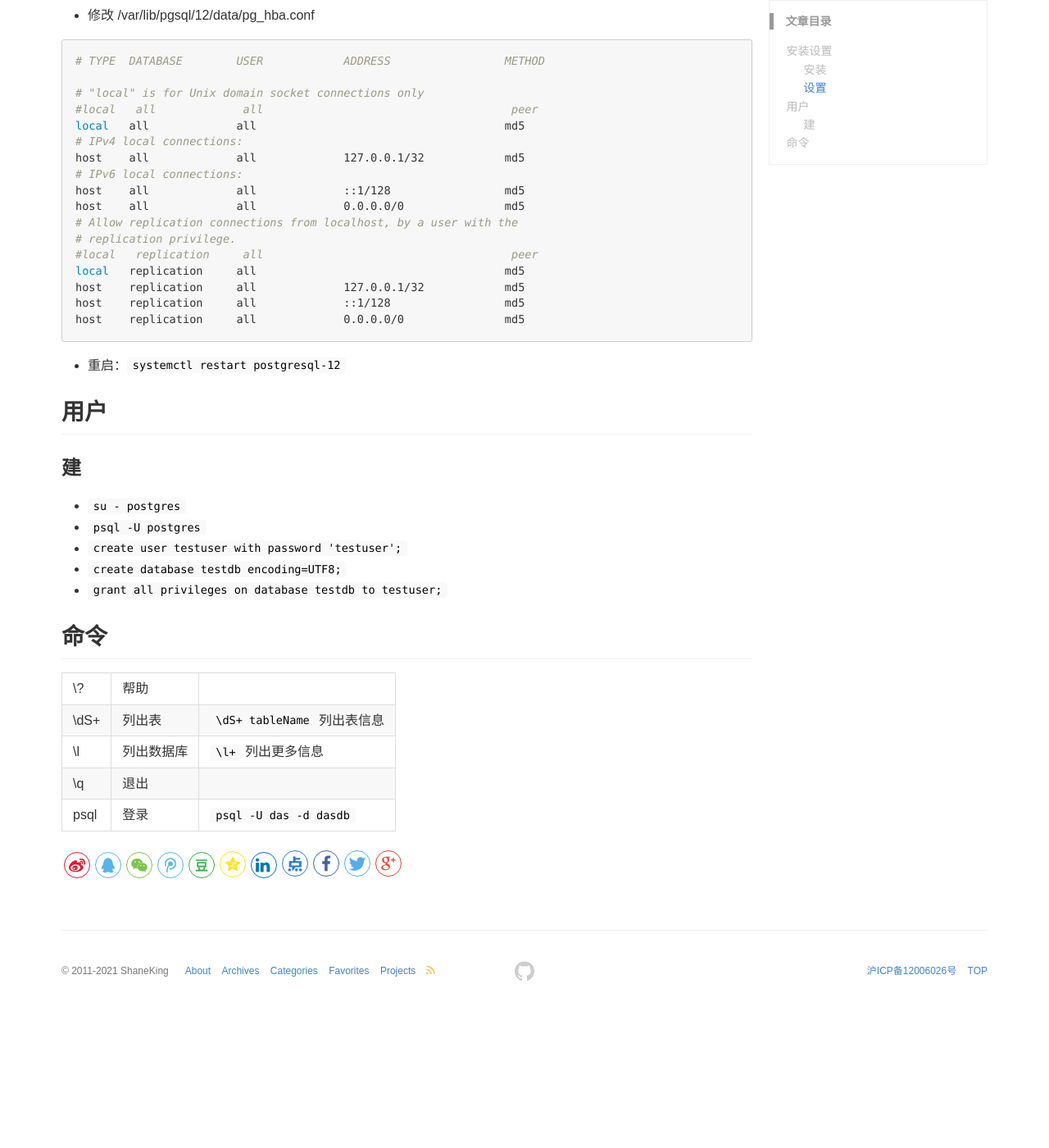
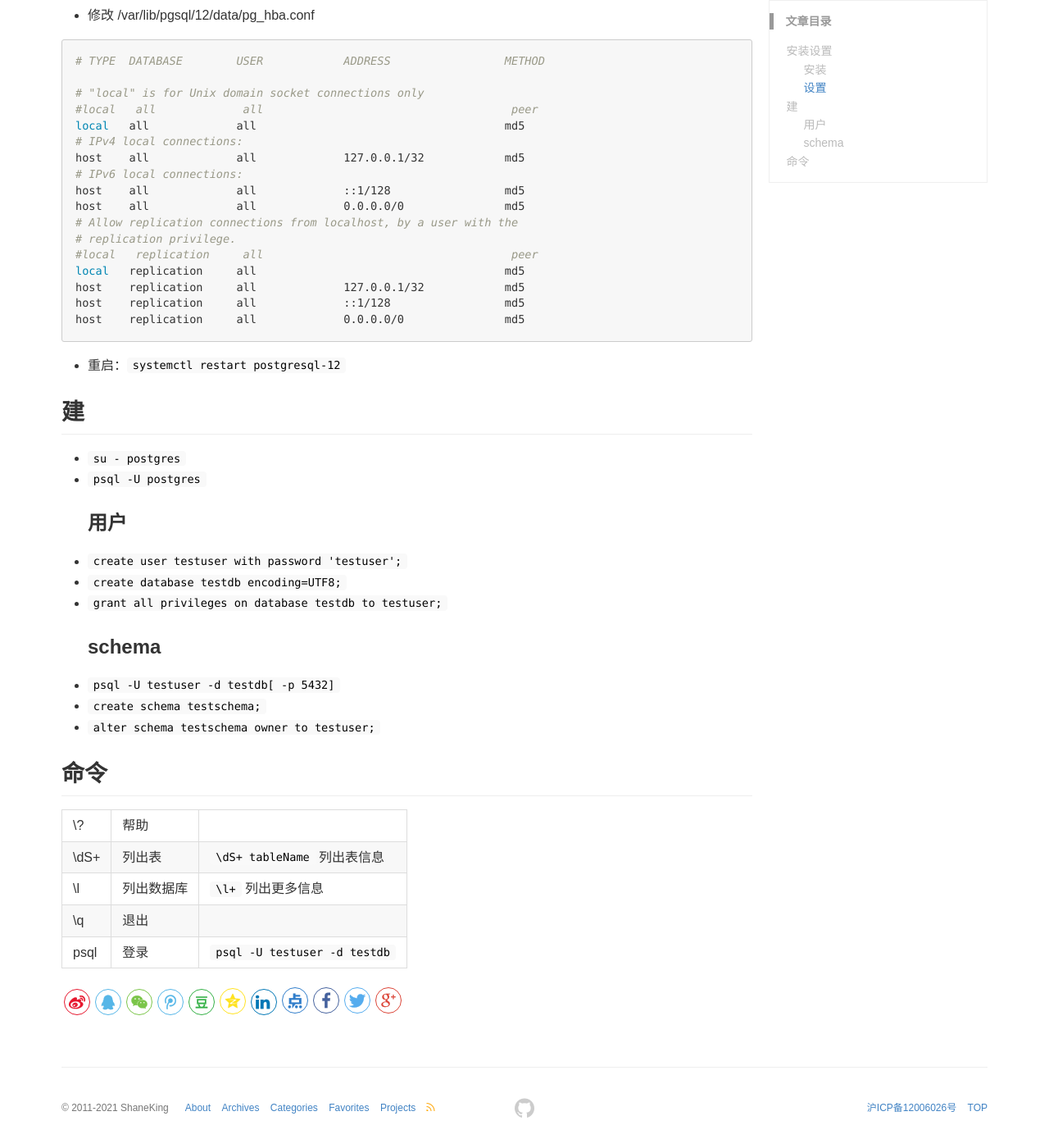
Before and after one commit to ShaneKing/ShaneKing.github.io, a Jekyll site: the page built from _posts/2019-06-29-postgresql-notes.md, in a window 1280 px wide and 1400 px high, scrolled down 952 px. Shown: the whole window at 82% size. Built offline with Jekyll 4.4.1, drawn with Linux system fonts in a browser that asks for light colours; comment, search, counter and statistics services are not loaded; before the commit the page ends 2185 px from its top, so only the background shows below that.

Commit message:
adjust pg12

````diff
--- a/_posts/2019-06-29-postgresql-notes.md
+++ b/_posts/2019-06-29-postgresql-notes.md
@@ -58,13 +58,19 @@ host    replication     all             0.0.0.0/0               md5
 ```
 - 重启：`systemctl restart postgresql-12`
 
-## 用户
-### 建
+## 建
 - `su - postgres`
 - `psql -U postgres`
+### 用户
 - `create user testuser with password 'testuser';`
 - `create database testdb encoding=UTF8;`
 - `grant all privileges on database testdb to testuser;`
+### schema
+- `psql -U testuser -d testdb[ -p 5432]`
+- `create schema testschema;`
+- `alter schema testschema owner to testuser;`
+
+
 
 ## 命令
 
@@ -72,4 +78,4 @@ host    replication     all             0.0.0.0/0               md5
 | \dS+ | 列出表 | `\dS+ tableName` 列出表信息 |
 | \l | 列出数据库 | `\l+` 列出更多信息 |
 | \q | 退出 |  |
-| psql | 登录 | `psql -U das -d dasdb` |
+| psql | 登录 | `psql -U testuser -d testdb` |
````
Also changed, not shown: _posts/2021-01-30-raspberry-pi-static-server.md (+0 -6 lines), _posts/2021-02-06-build-internal-maven-repository-by-nexus.md (+0 -9 lines).
